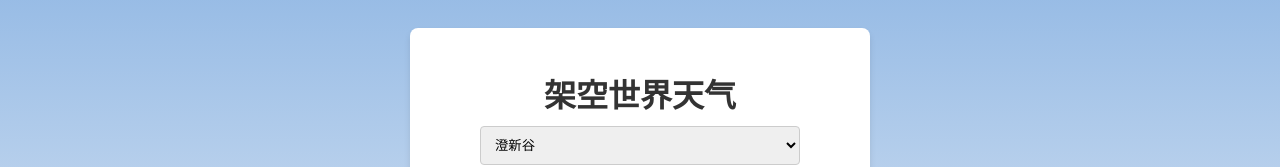
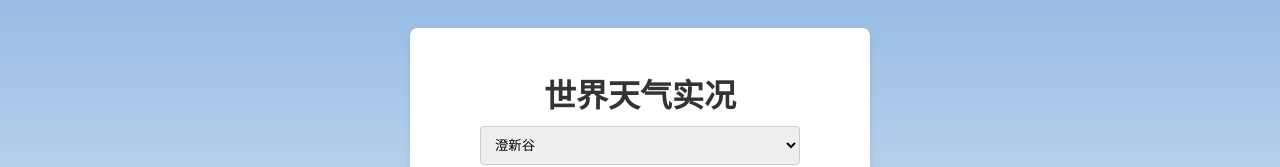
Before and after one commit to KKBlockE/Neta-weather, a plain HTML site: page index.html in a window 1280 px wide. Shown: the part 254-421 px from the top of the page. Drawn offline with Linux system fonts and the light colour scheme.

Commit message:
Update index.html

```diff
--- a/index.html
+++ b/index.html
@@ -63,7 +63,7 @@
 </head>
 <body>
     <div class="container">
-        <h1>架空世界天气</h1>
+        <h1>世界天气实况</h1>
         <select id="region">
             <!-- 数据将动态加载到此 -->
         </select>
```
